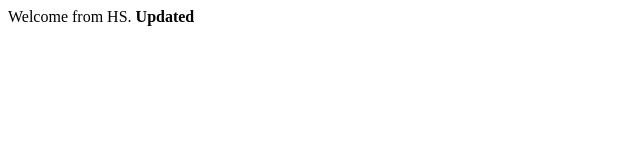
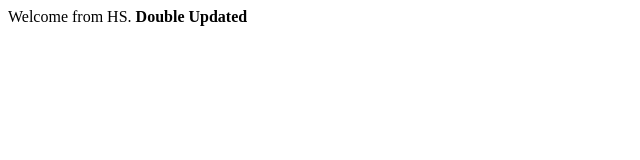
Before and after one commit to SaheeqAhmad/bootcamp2020, a plain HTML site: page index.html in a window 1280 px wide. Shown: the full height of the page, 0-640 px from the left. Drawn offline with Linux system fonts and the light colour scheme.

Commit message:
3rd updated index.html
3rd update in File in index.html

```diff
--- a/index.html
+++ b/index.html
@@ -7,7 +7,7 @@
 
 <body>
     <div>
-        Welcome from HS. <b>Updated<b>
+        Welcome from HS. <b>Double Updated<b>
     </div>
 </body>
 
```
